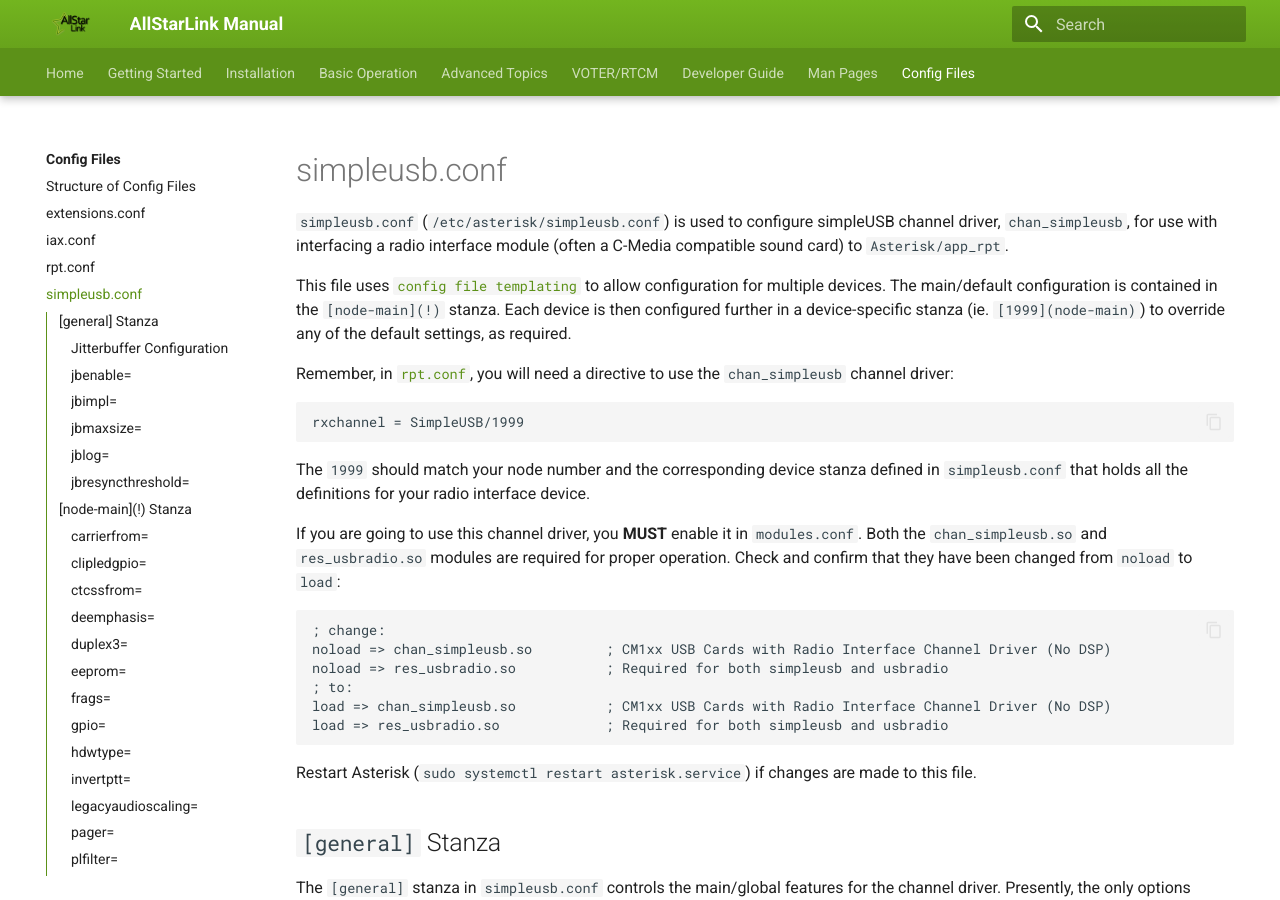
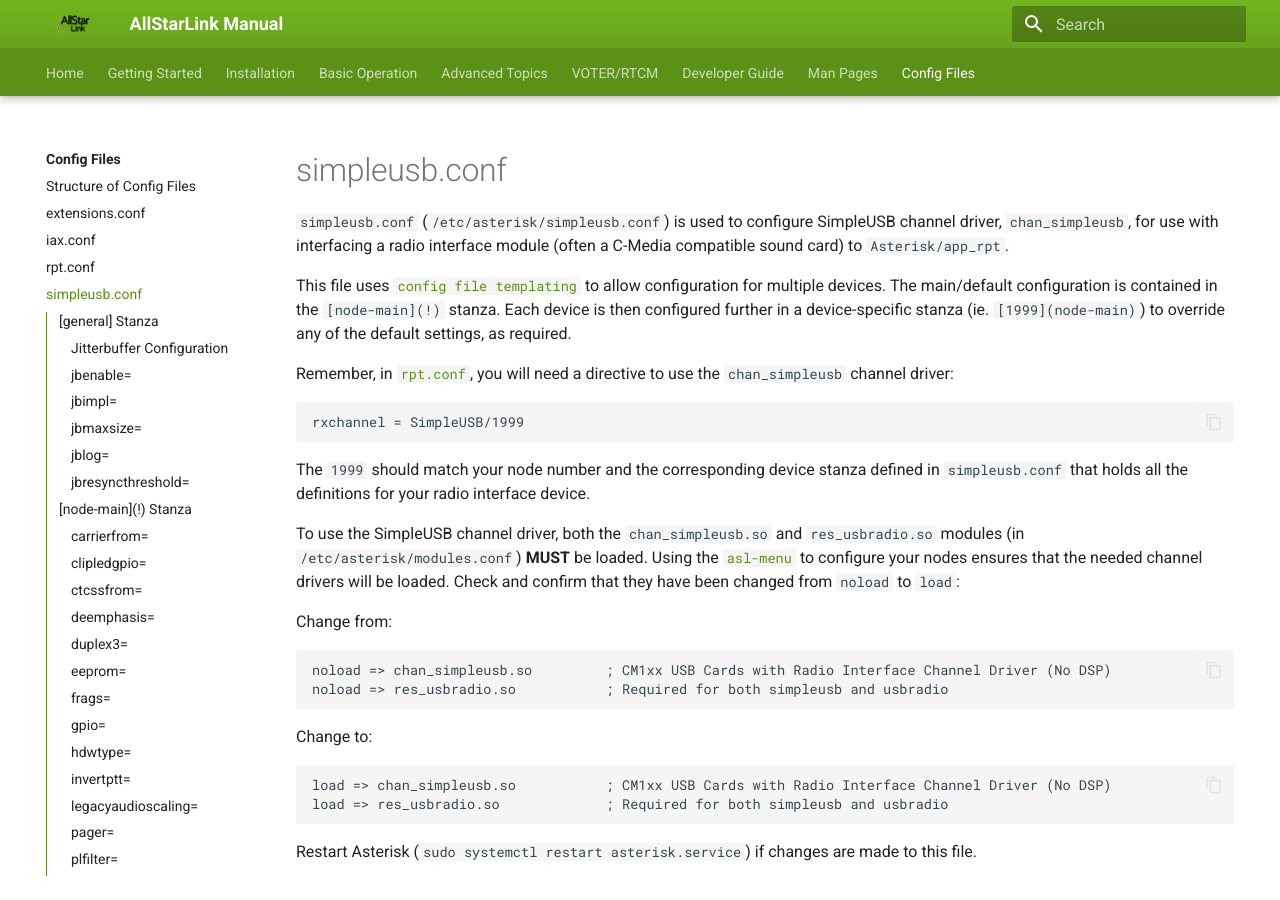
Before and after one commit to AllStarLink/ASL3-Manual, an MkDocs documentation site: the page built from docs/config/simpleusb_conf.md, in a window 1280 px wide and 900 px high. Built offline with MkDocs 1.6.1 and Material for MkDocs 9.7.7, drawn with Linux system fonts in a browser that asks for light colours; some of the changed text lies outside the part shown.

Commit message:
Formatting and description changes.

````diff
--- a/docs/config/simpleusb_conf.md
+++ b/docs/config/simpleusb_conf.md
@@ -1,5 +1,5 @@
 # simpleusb.conf
-`simpleusb.conf` (`/etc/asterisk/simpleusb.conf`) is used to configure simpleUSB channel driver, `chan_simpleusb`, for use with interfacing a radio interface module (often a C-Media compatible sound card) to `Asterisk/app_rpt`.
+`simpleusb.conf` (`/etc/asterisk/simpleusb.conf`) is used to configure SimpleUSB channel driver, `chan_simpleusb`, for use with interfacing a radio interface module (often a C-Media compatible sound card) to `Asterisk/app_rpt`.
 
 This file uses [`config file templating`](../adv-topics/conftmpl.md#asterisk-templates) to allow configuration for multiple devices. The main/default configuration is contained in the `[node-main](!)` stanza. Each device is then configured further in a device-specific stanza (ie. `[1999](node-main)`) to override any of the default settings, as required.
 
@@ -11,13 +11,17 @@
 
 The `1999` should match your node number and the corresponding device stanza defined in `simpleusb.conf` that holds all the definitions for your radio interface device.
 
-If you are going to use this channel driver, you **MUST** enable it in `modules.conf`. Both the `chan_simpleusb.so` and `res_usbradio.so` modules are required for proper operation. Check and confirm that they have been changed from `noload` to `load`:
+To use the SimpleUSB channel driver, both the  `chan_simpleusb.so` and `res_usbradio.so` modules (in `/etc/asterisk/modules.conf`) **MUST** be loaded. Using the [`asl-menu`](../user-guide/menu.md) to configure your nodes ensures that the needed channel drivers will be loaded. Check and confirm that they have been changed from `noload` to `load`:
+
+Change from:
 
 ```
-; change:
 noload => chan_simpleusb.so         ; CM1xx USB Cards with Radio Interface Channel Driver (No DSP)
 noload => res_usbradio.so           ; Required for both simpleusb and usbradio
-; to:
+```
+
+Change to:
+```
 load => chan_simpleusb.so           ; CM1xx USB Cards with Radio Interface Channel Driver (No DSP)
 load => res_usbradio.so             ; Required for both simpleusb and usbradio
 ```
````
Also changed, not shown: other parts of docs/config/simpleusb_conf.md (+2 -6 lines).
